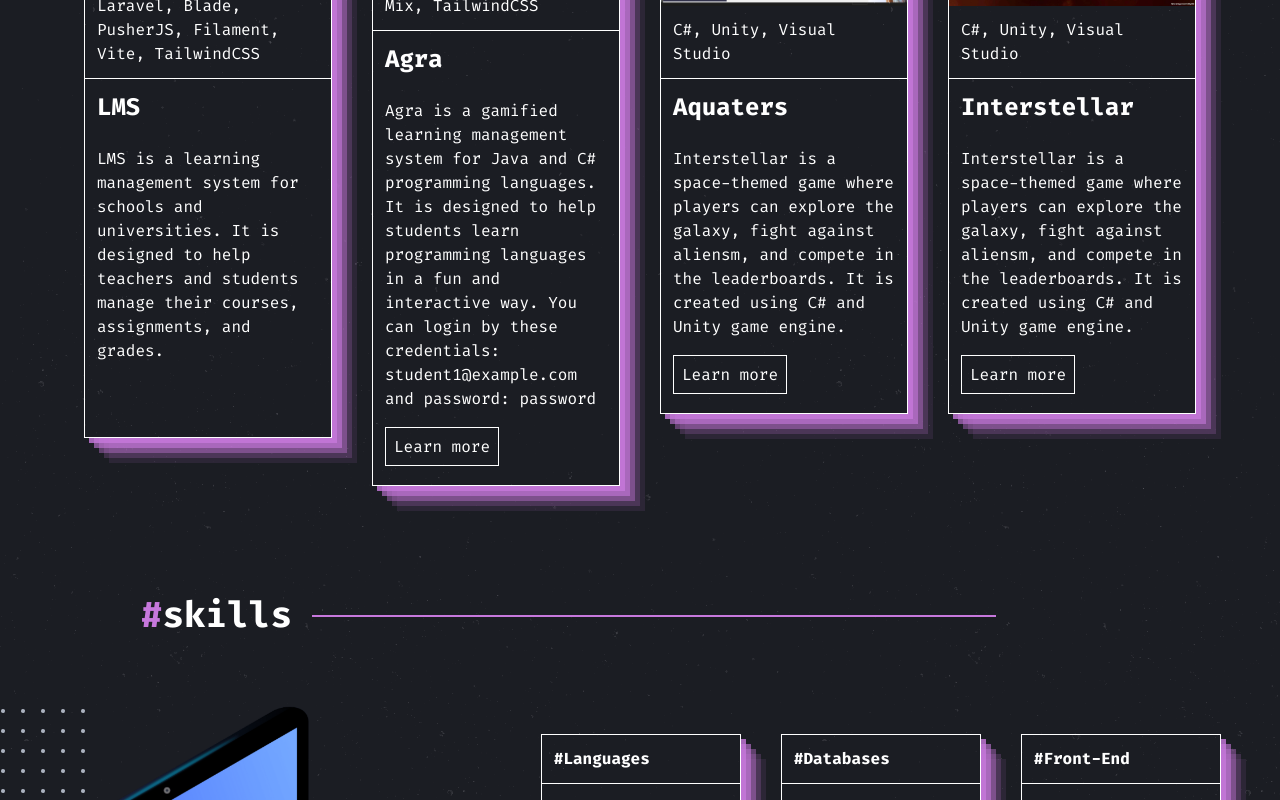
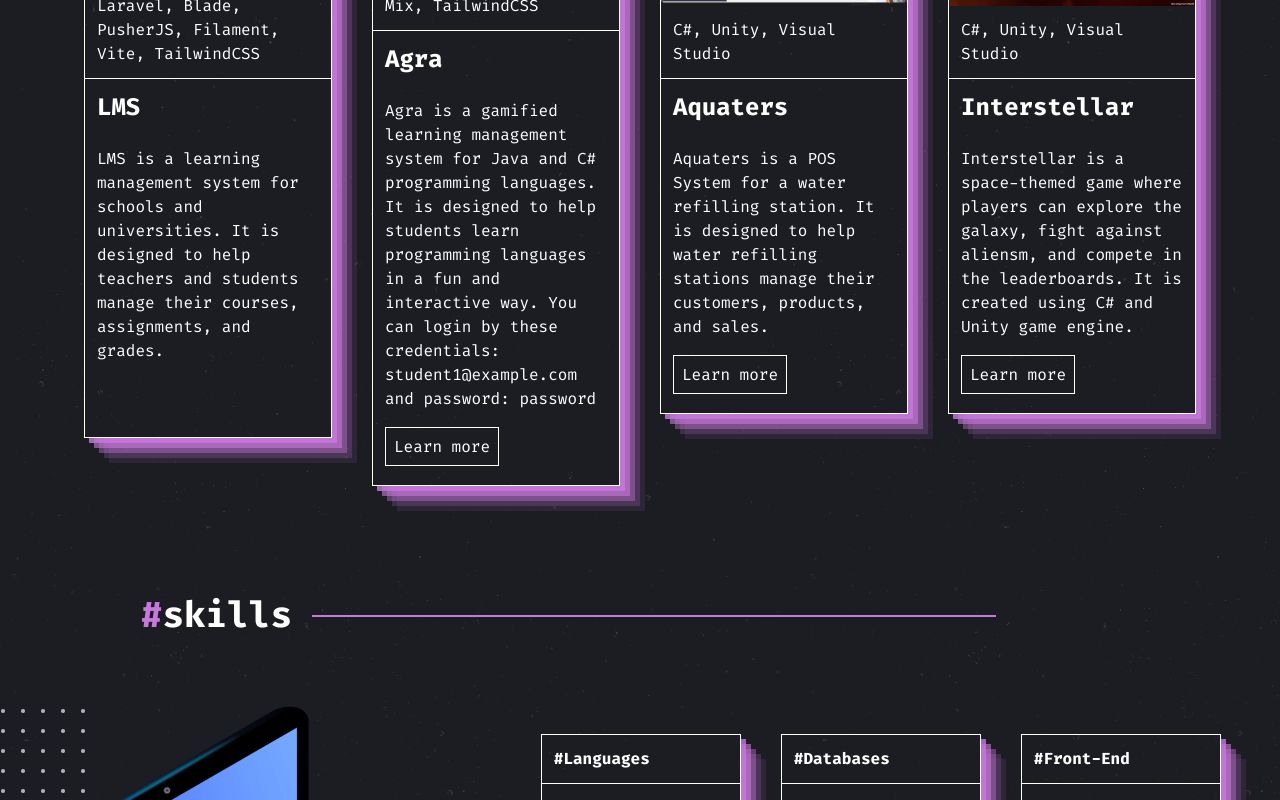
Before and after one commit to kairo-18/glad-portfolio, a React (Vite) app: page / in a window 1280 px wide. Shown: the part 1560-2360 px from the top of the page. Built offline with nearby package versions, Linux system fonts and the light colour scheme.

Commit message:
fixed messages

```diff
--- a/src/App.jsx
+++ b/src/App.jsx
@@ -43,7 +43,7 @@ function App() {
                 />
                 <Projects
                     title="Aquaters"
-                    description="Interstellar is a space-themed game where players can explore the galaxy, fight against aliensm, and compete in the leaderboards. It is created using C# and Unity game engine."
+                    description="Aquaters is a POS System for a water refilling station. It is designed to help water refilling stations manage their customers, products, and sales."
                     stack="C#, Unity, Visual Studio"
                     imgSrc={"/assets/Aquaters.png"}
                     hasLink={true}
@@ -55,7 +55,7 @@ function App() {
                     stack="C#, Unity, Visual Studio"
                     imgSrc={"assets/interstell.jpg"}
                     hasLink={true}
-                    link="https://agra-coding.me"
+                    link="https://drive.google.com/drive/folders/1qtzinCpSD4e6MtxgFV1hNpNTlMszydct?usp=sharing"
                 />
             </div>
 
--- a/src/components/About.jsx
+++ b/src/components/About.jsx
@@ -14,7 +14,7 @@ const About = () => {
 
             <div className="sm:flex">
                 <p className="sm:w-[30%] w-[70%] ml-[12%] text-[#ABB2BF] text-justify text-lg ">
-                    Hi there! I'm John Doe.
+                    Hi there! I'm Gladimir Dungo.
                     <br></br>
                     <br></br>
                     A full-stack web developer based in Caloocan City. I have a passion for web development and love to create websites and web applications that are both functional and visually appealing.
--- a/src/components/Hero.jsx
+++ b/src/components/Hero.jsx
@@ -12,9 +12,10 @@ const Hero = () => {
                     I develop responsive, beautiful, and functional websites{" "}
                     <br></br>that bring users in.
                 </p>
-                <button className="border-1 border-[#C778DD] p-2 px-5 rounded-2xl mt-[3%]" href="mailto:gladimirdungo@gmail.com">
+                <br></br>
+                <a className="border-1 border-[#C778DD] p-2 px-5 rounded-2xl mt-[5%]" href="mailto:gladimirdungo@gmail.com">
                     Contact me
-                </button>
+                </a>
             </div>
             <div className="relative ml-[5%]">
                 <img
```
